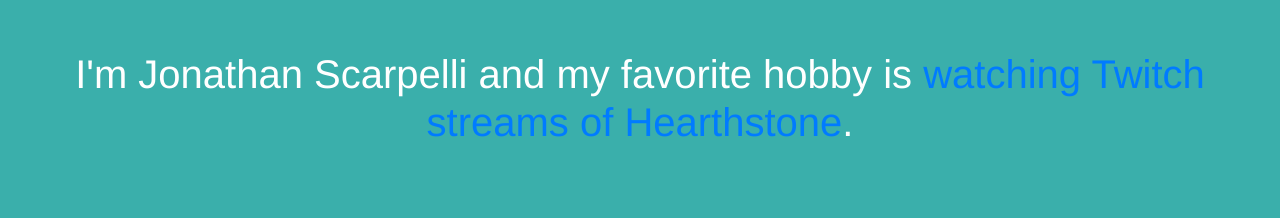
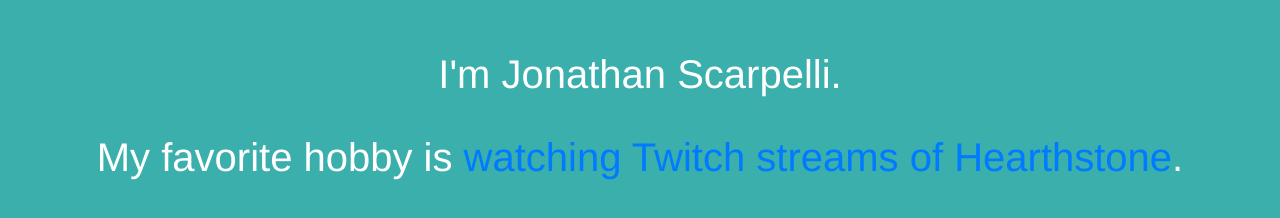
Before and after one commit to Scarcrux/scarpelli_jonathan_ttp_static, a plain HTML site: page index.html in a window 1280 px wide. Drawn offline with nearby package versions, Linux system fonts and the light colour scheme.

Commit message:
Adjusted formatting.

```diff
--- a/index.html
+++ b/index.html
@@ -22,6 +22,7 @@
     <!--[if lt IE 7]>
       <p class="browsehappy">You are using an <strong>outdated</strong> browser. Please <a href="#">upgrade your browser</a> to improve your experience.</p>
     <![endif]-->
-    <h1>I'm Jonathan Scarpelli and my favorite hobby is <a href="https://www.twitch.tv/directory/game/Hearthstone">watching Twitch streams of Hearthstone</a>.</h1>
+    <h1>I'm Jonathan Scarpelli.</h1></br>
+    <h1>My favorite hobby is <a href="https://www.twitch.tv/directory/game/Hearthstone">watching Twitch streams of Hearthstone</a>.</h1>
   </body>
 </html>
```
